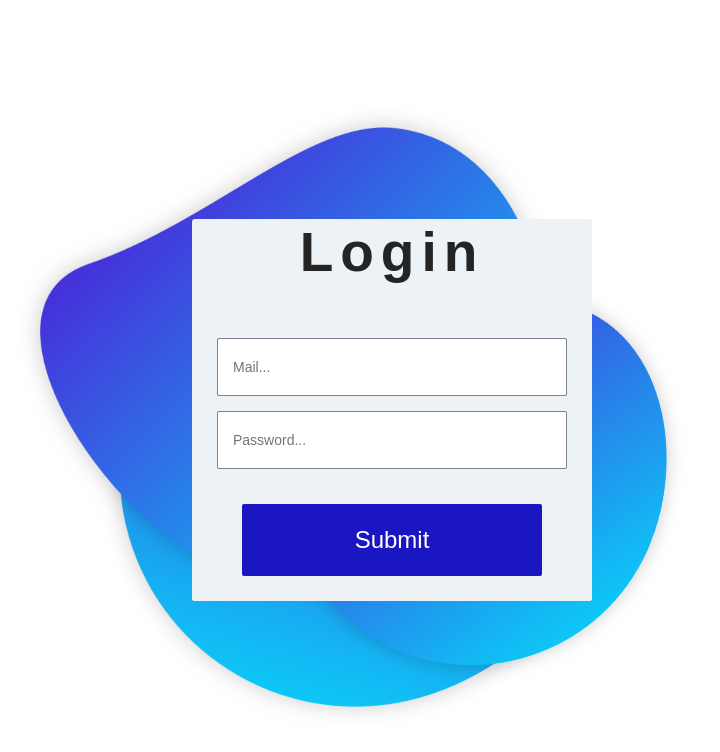
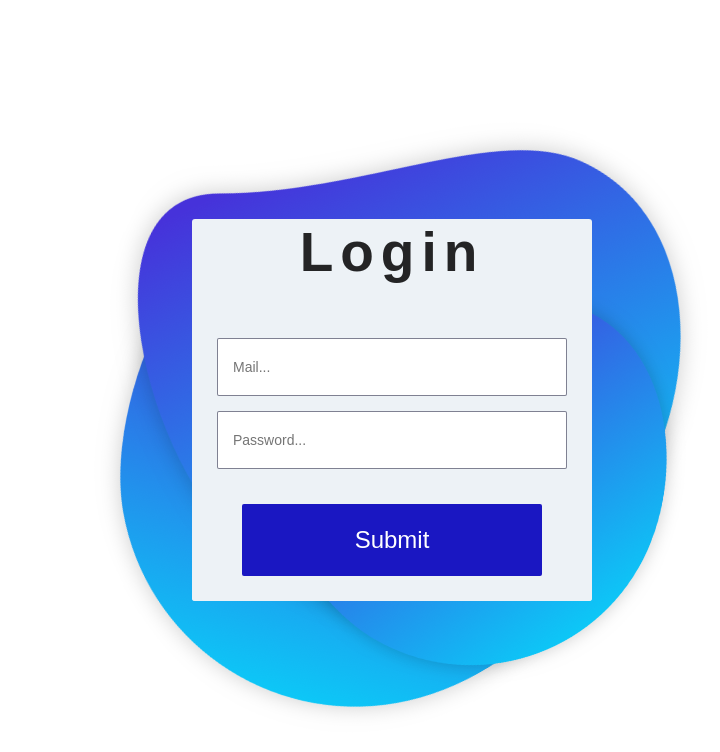
Before and after one commit to CJ-arg/todolist, a React (Create React App) app in the folder client/: page / in a window 1280 px wide. Shown: the top 752 px of the page, without its empty margins (198-918 px from the left). Built offline with nearby package versions, Linux system fonts and the light colour scheme.

Commit message:
blob added

```diff
--- a/client/src/components/Tasks.js
+++ b/client/src/components/Tasks.js
@@ -47,7 +47,7 @@
   return (
     <div className="container-fluid">
       <Section>
-        <img className="blobOne" src="/background-blob-1.png" alt="blob" />
+        <img className="blobOneTasks" src="/background-blob-1.png" alt="blob" />
         <h1>{title}</h1>
       </Section>
       <Section>
--- a/client/src/components/tasks.css
+++ b/client/src/components/tasks.css
@@ -2,7 +2,7 @@
   background-color: rgb(255, 255, 255);
   background-repeat: no-repeat;
 }
-.blobOne {
+.blobOneTasks {
   width: 550px;
   margin-left: -200px;
   position: absolute;
```
